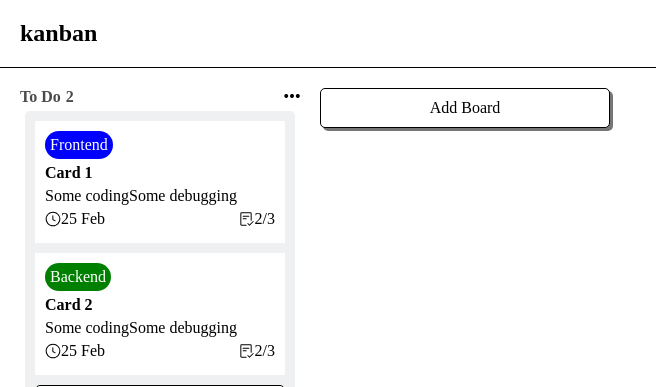
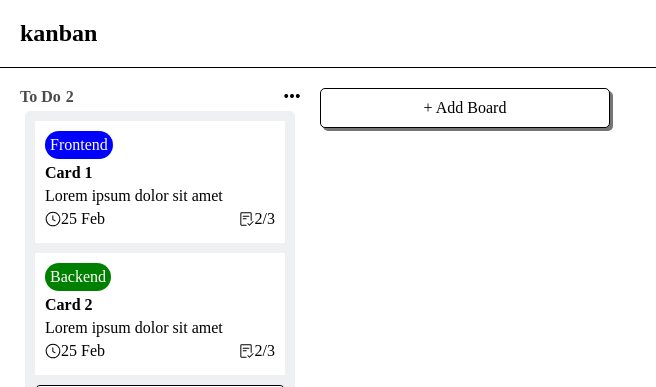
Before and after one commit to SaikatDeb12/kanban-board, a React (Vite) app: page / in a window 1280 px wide. Shown: the top 387 px of the page, without its empty margins (0-656 px from the left). Built offline with nearby package versions, Linux system fonts and the light colour scheme.

Commit message:
update desc

```diff
--- a/src/App.jsx
+++ b/src/App.jsx
@@ -173,7 +173,7 @@ function App() {
           })}
           <div className="app-boards-board">
             <Editable
-              text={"Add Board"}
+              text={"+ Add Board"}
               placeholder={"Enter the title"}
               onSubmit={(value) => addBoard(value)}
             />
--- a/src/Components/Card/Card.jsx
+++ b/src/Components/Card/Card.jsx
@@ -52,7 +52,7 @@ const Card = ({
             </Dropdown>
           </div>
           <div className="card-title">{cards?.title}</div>
-          <div className="card-task">{cards?.task}</div>
+          <div className="card-task">{cards?.desc}</div>
           <div className="card-footer">
             <p>
               <GoClock />
--- a/src/Components/Card/CardInfo/CardInfo.jsx
+++ b/src/Components/Card/CardInfo/CardInfo.jsx
@@ -61,7 +61,11 @@ const CardInfo = ({ onClose, card, boardId, updateCard }) => {
             <p style={{ fontWeight: 600 }}>Description</p>
           </div>
           <div className="cardInfo-box-body">
-            <Editable text={card.desc} placeholder={"Enter title"} />
+            <Editable
+              text={card.desc}
+              placeholder={"Enter title"}
+              onSubmit={(value) => setValues({ ...values, desc: value })}
+            />
           </div>
 
           <div className="cardInfo-box-title">
```
